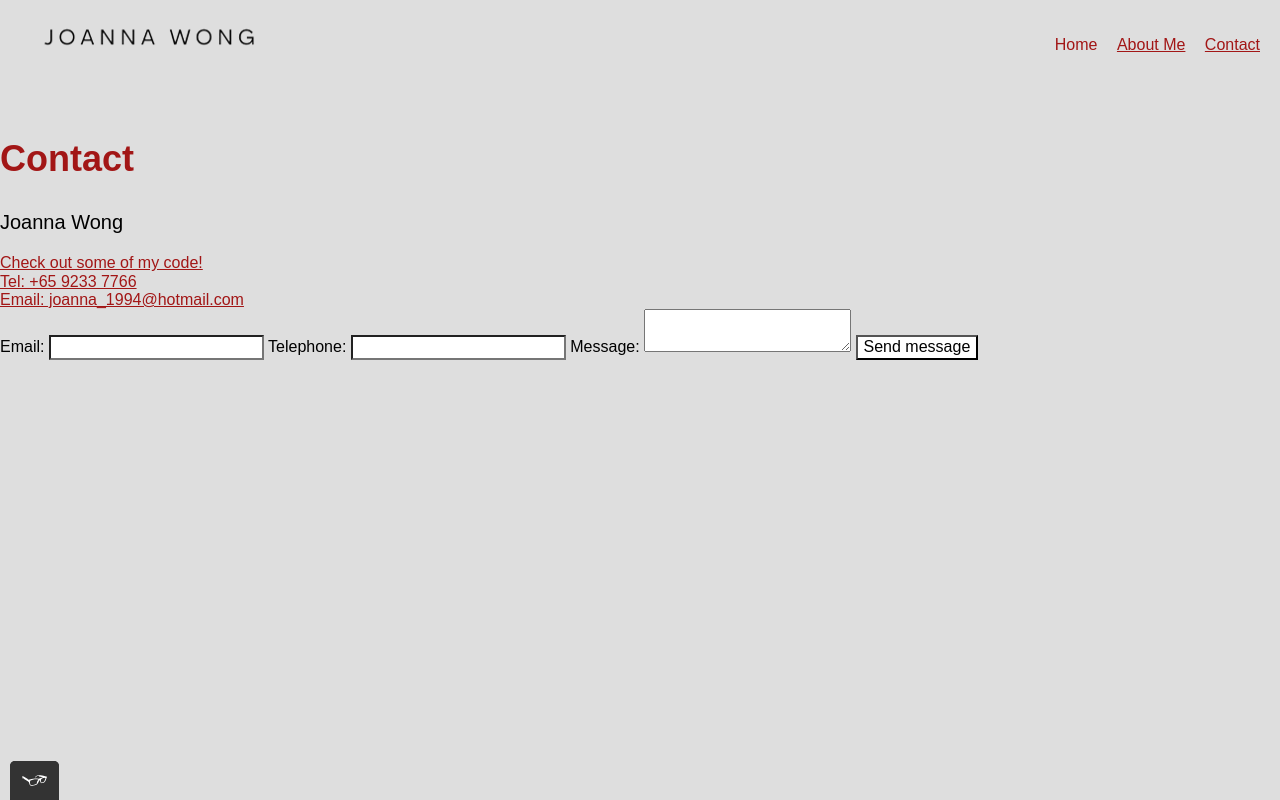
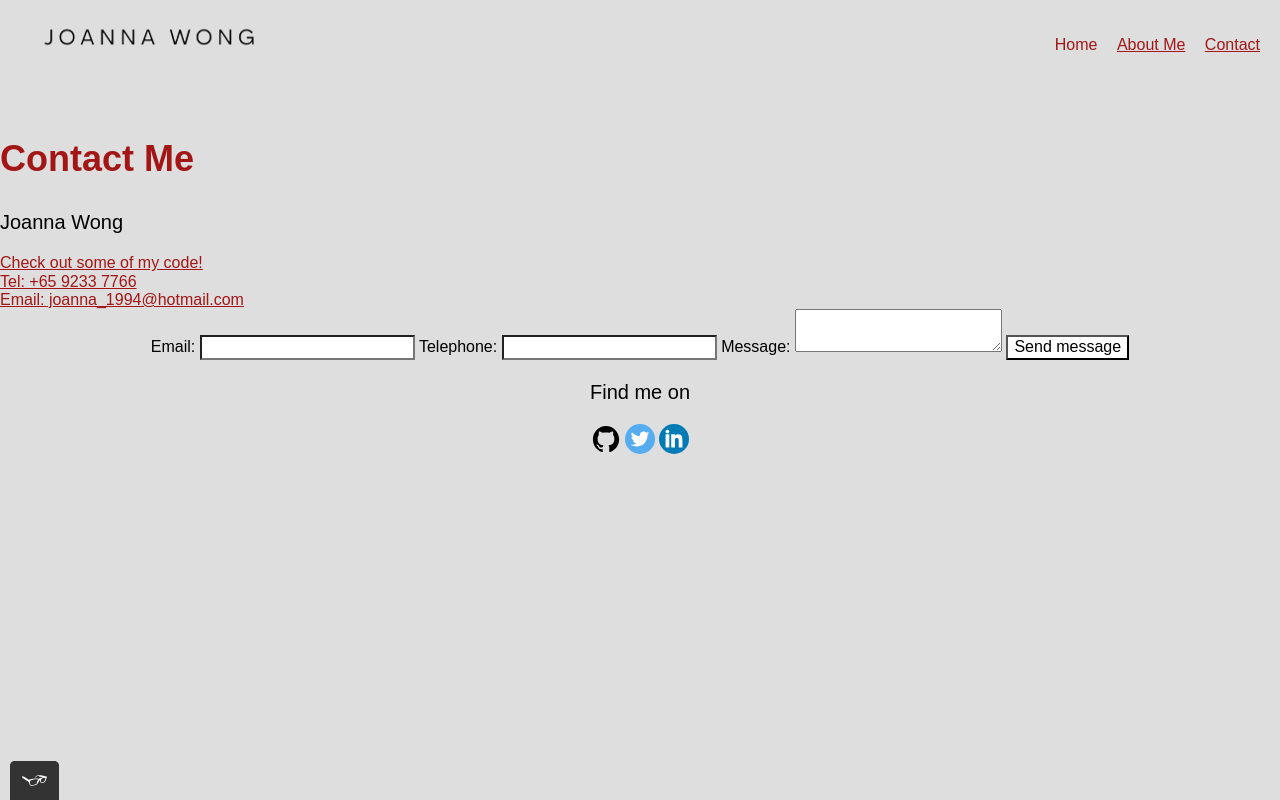
Before and after one commit to joannawongww/portfolio-website, a plain HTML site: page contact.html in a window 1280 px wide. Drawn offline with Linux system fonts and the light colour scheme; a web font is replaced by a local one.

Commit message:
changed title, replaced github linkedin link

```diff
--- a/contact.html
+++ b/contact.html
@@ -33,7 +33,7 @@
     </header>
 
     <main>
-        <h1>Contact</h1>
+        <h1>Contact Me</h1>
 
         <p>Joanna Wong</p>
         <a href="#">Check out some of my code!</a>
@@ -45,7 +45,7 @@
 
     </main>
 
-    <footer>
+    <footer class="page-footer">
         <form action="" method="post" id="contact-form">
             <label class="standard-label" for="contact-email">Email:</label>
             <input type="email" id="contact-email" required>
@@ -57,8 +57,14 @@
             <textarea maxlength="240" id="contact-message" required></textarea>
 
             <input type="submit" value="Send message">
+        </form>
 
-        </form>
+            <p>Find me on</p>
+            <div>
+                <a target="_blank" href="https://github.com/joannawongww"><img src="./img/github-icon.svg" alt="Github"></a>
+                <img src="./img/twitter-icon.svg" alt="Twitter">
+                <a target="_blank" href="https://sg.linkedin.com/in/joannawongww"><img src="./img/linkedin-icon.svg" alt="LinkedIn"></a>
+            </div>
 
     </footer>
 
```
